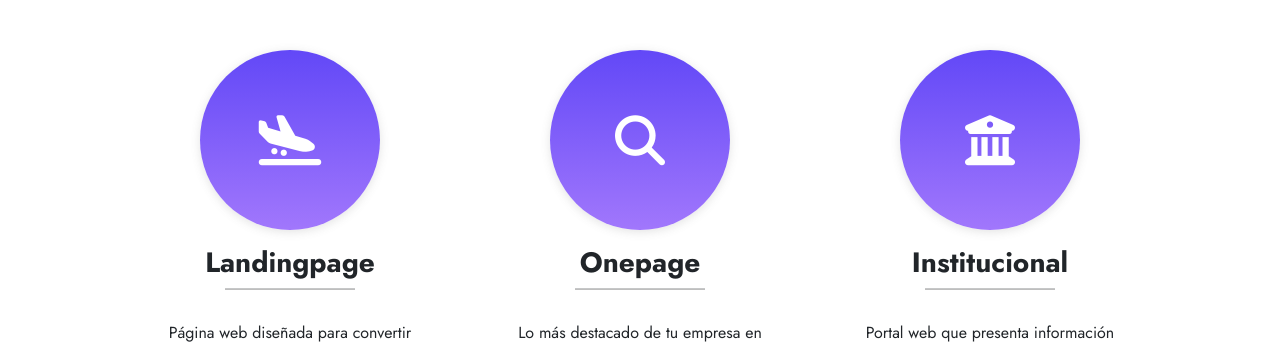
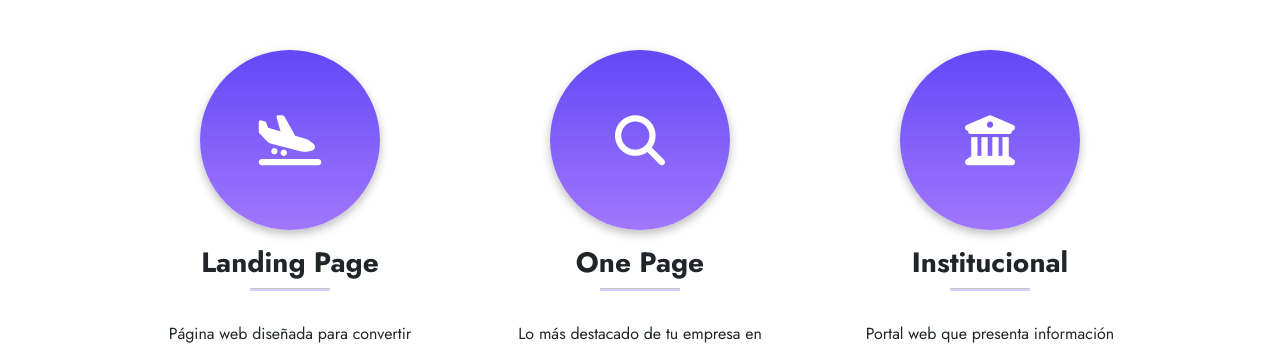
Before and after one commit to NachoM57/VachWeb, an Angular app: page /Inicio in a window 1280 px wide. Shown: the part 5361-5706 px from the top of the page. Built offline with nearby package versions, Linux system fonts and the light colour scheme.

Commit message:
pagina terminada, lista para deploy

```diff
--- a/src/app/Componentes/nuestras-app/nuestras-app.component.css
+++ b/src/app/Componentes/nuestras-app/nuestras-app.component.css
@@ -33,8 +33,9 @@ h1:last-of-type {
 }
 
 .img-fluid {
-  width: 450px;
-  height: 550px;
+  width: 280px;
+  height: 590px;
+  cursor: pointer;
 }
 
 
@@ -70,16 +71,3 @@ h1:last-of-type {
     height: 100%;
   }
 }
-
-.zoom-container {
-  overflow: hidden;
-}
-
-.zoom-img {
-  transition: transform 0.3s ease-in-out;
-}
-
-.zoom-container:hover .zoom-img {
-  transform: scale(1.2);
-  /* Ajusta el valor según sea necesario para tu efecto de zoom */
-}
--- a/src/app/Componentes/nuestras-app/nuestras-app.component.html
+++ b/src/app/Componentes/nuestras-app/nuestras-app.component.html
@@ -5,7 +5,7 @@
             <!-- Columna para la imagen -->
             <div class="col-lg-6 d-flex justify-content-center">
                 <div class="zoom-container" data-aos="fade-right" data-aos-duration="2000">
-                    <img src="https://firebasestorage.googleapis.com/v0/b/codeweb-776b0.appspot.com/o/imagenes%2Fcelular.png?alt=media&token=084b0ce8-d7db-47a5-9fe4-2125b4eb255e"
+                    <img src="https://firebasestorage.googleapis.com/v0/b/codeweb-776b0.appspot.com/o/imagenes%2FCelular.png?alt=media&token=ad8d2723-2cb2-4a68-afe6-ccc150fba5e2"
                         alt="Celular" class="img-fluid zoom-img">
                 </div>
             </div>
--- a/src/app/Componentes/paginas/paginas.component.html
+++ b/src/app/Componentes/paginas/paginas.component.html
@@ -1,7 +1,7 @@
 <!--Body seccion-->
 <section id="paginas">
   <div class="elementor-widget-container">
-    <h2 class="text-center"><i class="fa-regular fa-hand-point-right"></i> Una presencia en línea que deje huellas</h2>
+    <h2 class="text-center"><i class="fa-regular fa-hand-point-right"></i> Una presencia en línea que deje huellas.</h2>
   </div>
   <div class="header">
     <h1>Últimos trabajos</h1>
--- a/src/app/Componentes/regalo/regalo.component.css
+++ b/src/app/Componentes/regalo/regalo.component.css
@@ -7,8 +7,6 @@
     justify-content: center;
     align-items: center;
 }
-
-
 
 
 h1 {
--- a/src/app/Componentes/tipos/tipos.component.css
+++ b/src/app/Componentes/tipos/tipos.component.css
@@ -53,7 +53,7 @@ h1:last-of-type {
     padding: 15px;
     color: #ffffff;
     background-image: linear-gradient(to top, #a177fc 0%, #6248f7 100%);
-    box-shadow: 0 2px 10px 0 rgba(99, 99, 99, 0.176);
+    box-shadow: 0 4px 10px 0 rgba(0, 0, 0, 0.263);
 }
 
 h3 {
--- a/src/app/Componentes/tipos/tipos.component.html
+++ b/src/app/Componentes/tipos/tipos.component.html
@@ -6,7 +6,7 @@
         <i class={{tip.icono}}></i>
         <div class="card-body">
           <h3>{{tip.titulo}}</h3>
-          <hr class="mb-4 mt-0 d-inline-block mx-auto" style="width: 130px; background-color: #000000; height: 2px" />
+          <hr class="mb-4 mt-0 d-inline-block mx-auto" style="width: 80px; background-color: #6248f7; height: 3px" />
           <p class="card-text">{{tip.descripcion}}</p>
         </div>
       </div>
--- a/src/assets/json/datos.json
+++ b/src/assets/json/datos.json
@@ -107,13 +107,13 @@
         {
             "id": 1,
             "icono": "fa-solid fa-plane-arrival",
-            "titulo": "Landingpage",
+            "titulo": "Landing Page",
             "descripcion": "Página web diseñada para convertir visitantes en clientes potenciales."
         },
         {
             "id": 2,
             "icono": "fa-solid fa-magnifying-glass",
-            "titulo": "Onepage",
+            "titulo": "One Page",
             "descripcion": "Lo más destacado de tu empresa en una única página."
         },
         {
@@ -145,7 +145,7 @@
         {
             "id": 1,
             "href": "https://dimecosalud.com.ar/inicio",
-            "imagen": "https://firebasestorage.googleapis.com/v0/b/codeweb-776b0.appspot.com/o/imagenes%2FdimecosaludCaptura.png?alt=media&token=e7090b5d-1073-44d8-81b7-2f74be773dd3",
+            "imagen": "https://firebasestorage.googleapis.com/v0/b/codeweb-776b0.appspot.com/o/imagenes%2FDimecoCaptura.png?alt=media&token=b4915ce5-bf3d-453e-b7a8-4da1a1240f89",
             "alt": "Dimeco Salud"
         },
         {
```
Also changed, not shown: src/app/Componentes/dudas/dudas.component.css (line endings or trailing spaces), src/app/Componentes/regalo/regalo.component.html (line endings or trailing spaces).
